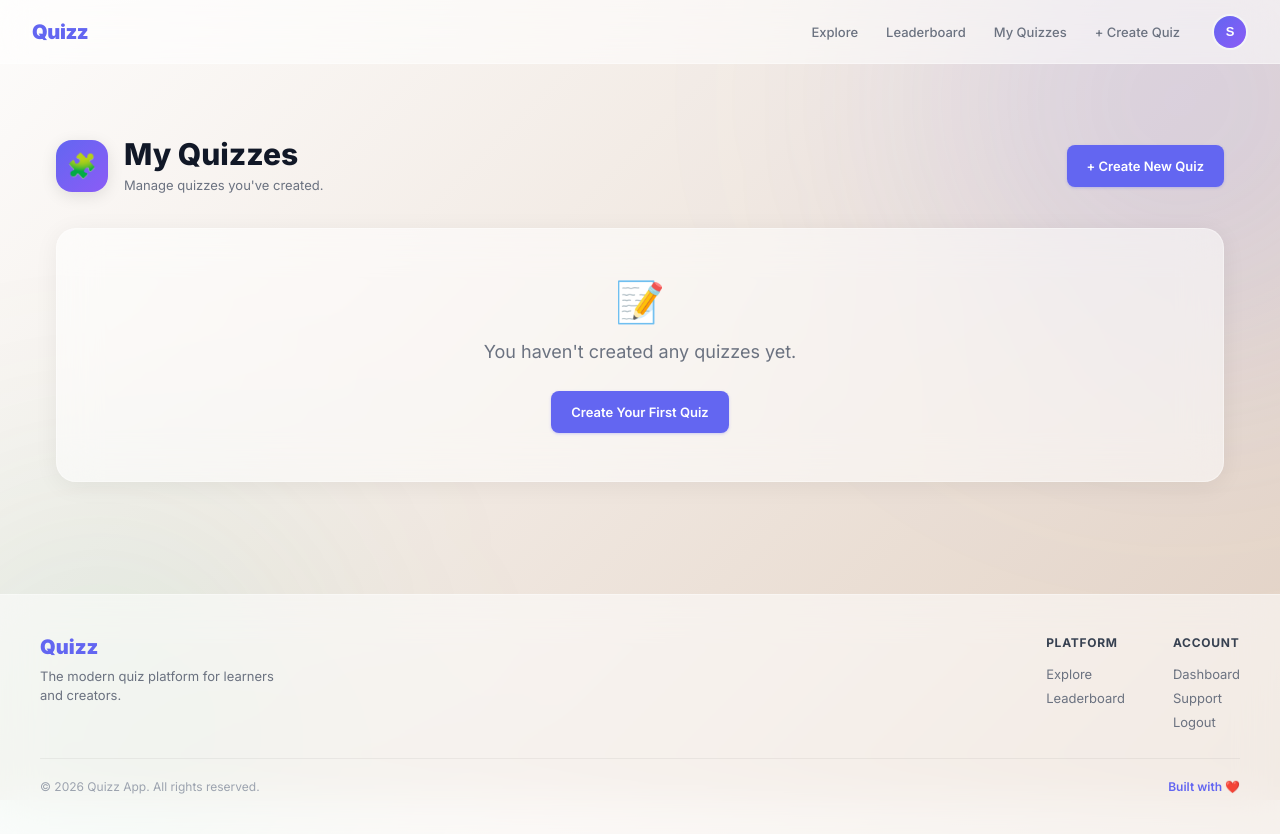
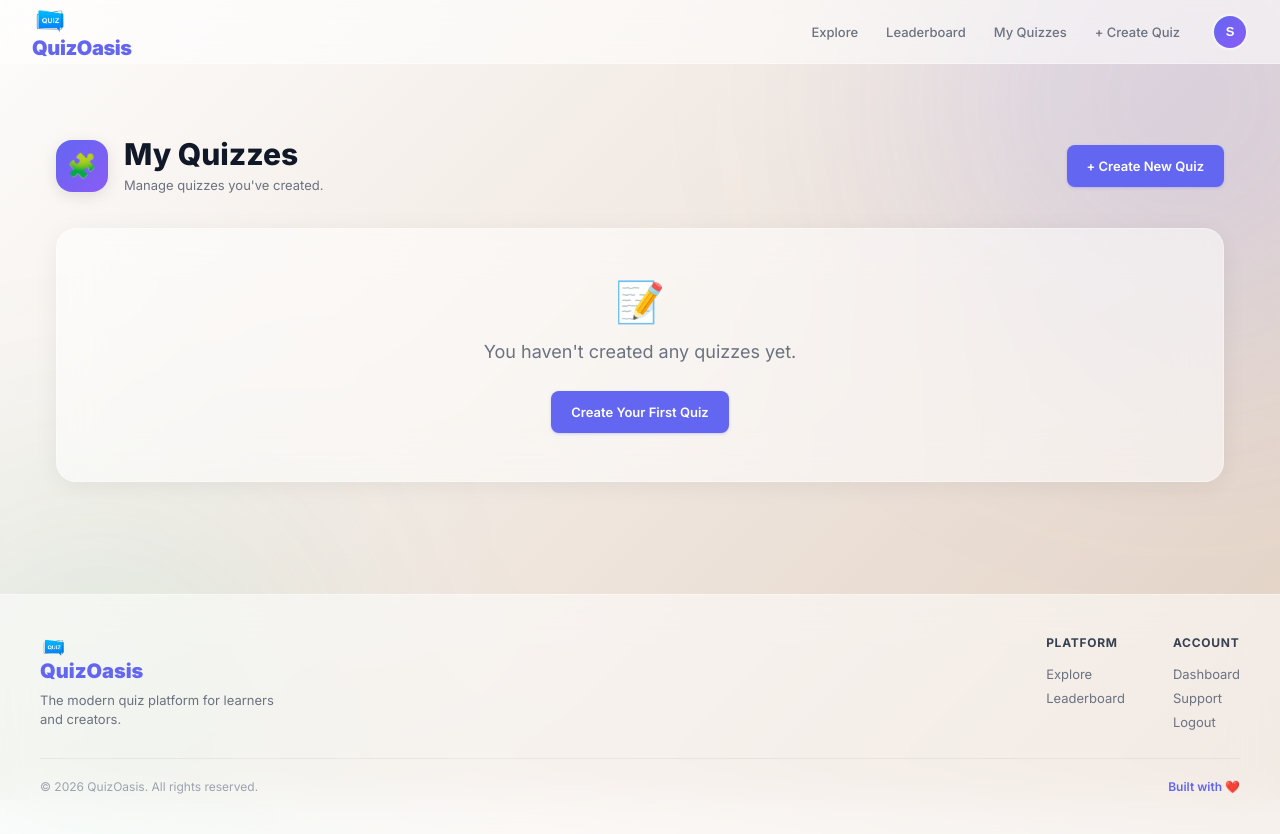
Before and after one commit to ragnarStark79/quizz-app, a Flask app: page /quizzes in a window 1280 px wide. Run offline with Flask 3, Linux system fonts and the light colour scheme; the visitor is signed in with stand-in values (Sample User, id 1); data that the repository does not hold is empty.

Commit message:
feat: Rebrand the application from Quizz to QuizOasis, updating all UI titles, script descriptions, and adding new branding assets.

```diff
--- a/app/routes/auth_routes.py
+++ b/app/routes/auth_routes.py
@@ -125,7 +125,7 @@ def register():
         if user:
             login_user(user)
             ActivityService.log_activity(user.id, 'Registered', 'Account created successfully')
-            flash('Registration successful! Welcome to Quizz.', 'success')
+            flash('Registration successful! Welcome to QuizOasis.', 'success')
             return redirect(url_for('dashboard.index'))
         else:
             flash(error, 'error')
--- a/app/templates/admin/index.html
+++ b/app/templates/admin/index.html
@@ -1,5 +1,5 @@
 {% extends "base.html" %}
-{% block title %}Admin Dashboard – Quizz{% endblock %}
+{% block title %}Admin Dashboard – QuizOasis{% endblock %}
 
 {% block content %}
 <div class="page-shell">
--- a/app/templates/auth/login.html
+++ b/app/templates/auth/login.html
@@ -1,5 +1,5 @@
 {% extends "base.html" %}
-{% block title %}Login – Quizz{% endblock %}
+{% block title %}Login – QuizOasis{% endblock %}
 
 {% block content %}
 <div style="display:flex;align-items:center;justify-content:center;min-height:calc(100vh - 200px);">
--- a/app/templates/auth/register.html
+++ b/app/templates/auth/register.html
@@ -1,5 +1,5 @@
 {% extends "base.html" %}
-{% block title %}Register – Quizz{% endblock %}
+{% block title %}Register – QuizOasis{% endblock %}
 
 {% block content %}
 <div style="display:flex;align-items:center;justify-content:center;min-height:calc(100vh - 200px);">
--- a/app/templates/base.html
+++ b/app/templates/base.html
@@ -4,9 +4,10 @@
 <head>
     <meta charset="UTF-8">
     <meta name="viewport" content="width=device-width, initial-scale=1.0">
-    <title>{% block title %}Quizz App{% endblock %}</title>
+    <title>{% block title %}QuizOasis{% endblock %}</title>
     <link href="https://fonts.googleapis.com/css2?family=Inter:wght@400;500;600;700;800;900&display=swap"
         rel="stylesheet">
+    <link rel="icon" type="image/png" href="{{ url_for('static', filename='images/favicon.png') }}">
     <link rel="stylesheet" href="{{ url_for('static', filename='css/style.css') }}">
     {% block head %}{% endblock %}
 </head>
@@ -15,7 +16,11 @@
 
     <!-- Navbar -->
     <nav class="navbar">
-        <a href="/" class="nav-brand">Quizz</a>
+        <a href="/" class="nav-brand">
+            <img src="{{ url_for('static', filename='images/logo.png') }}" alt="QuizOasis Logo"
+                style="height: 32px; width: auto; margin-right: 8px;">
+            QuizOasis
+        </a>
 
         <!-- Hamburger -->
         <div class="nav-toggle" id="navToggle" onclick="toggleNav()">
@@ -83,7 +88,11 @@
     <footer class="footer">
         <div class="footer-inner">
             <div>
-                <div class="footer-brand">Quizz</div>
+                <div class="footer-brand">
+                    <img src="{{ url_for('static', filename='images/logo.png') }}" alt="QuizOasis Logo"
+                        style="height: 24px; width: auto; margin-right: 6px; vertical-align: bottom;">
+                    QuizOasis
+                </div>
                 <p class="footer-text">The modern quiz platform for learners and creators.</p>
             </div>
             <div style="display:flex;gap:3rem;flex-wrap:wrap;">
@@ -110,7 +119,7 @@
             </div>
         </div>
         <div class="footer-bottom">
-            <span>&copy; 2026 Quizz App. All rights reserved.</span>
+            <span>&copy; 2026 QuizOasis. All rights reserved.</span>
             <span style="color:var(--primary);font-weight:600;">Built with ❤️</span>
         </div>
     </footer>
--- a/app/templates/dashboard/index.html
+++ b/app/templates/dashboard/index.html
@@ -1,5 +1,5 @@
 {% extends "base.html" %}
-{% block title %}Dashboard – Quizz{% endblock %}
+{% block title %}Dashboard – QuizOasis{% endblock %}
 
 {% block head %}
 <script src="https://cdn.jsdelivr.net/npm/chart.js@4.4.1/dist/chart.umd.min.js"></script>
--- a/app/templates/index.html
+++ b/app/templates/index.html
@@ -1,5 +1,5 @@
 {% extends "base.html" %}
-{% block title %}Quizz – The Modern Quiz Platform{% endblock %}
+{% block title %}QuizOasis – The Modern Quiz Platform{% endblock %}
 
 {% block content %}
 <div class="page-shell anim-slide" style="text-align:center;padding-top:var(--sp-20);padding-bottom:var(--sp-20);">
--- a/app/templates/leaderboard/index.html
+++ b/app/templates/leaderboard/index.html
@@ -1,5 +1,5 @@
 {% extends "base.html" %}
-{% block title %}Leaderboard – Quizz{% endblock %}
+{% block title %}Leaderboard – QuizOasis{% endblock %}
 
 {% block content %}
 <div class="page-shell" style="max-width:var(--max-w-lg);">
--- a/app/templates/profile/index.html
+++ b/app/templates/profile/index.html
@@ -1,5 +1,5 @@
 {% extends "base.html" %}
-{% block title %}My Profile – Quizz{% endblock %}
+{% block title %}My Profile – QuizOasis{% endblock %}
 
 {% block content %}
 <div class="page-shell" style="max-width:var(--max-w-lg);">
--- a/app/templates/quiz/create.html
+++ b/app/templates/quiz/create.html
@@ -1,5 +1,5 @@
 {% extends "base.html" %}
-{% block title %}Create Quiz – Quizz{% endblock %}
+{% block title %}Create Quiz – QuizOasis{% endblock %}
 
 {% block content %}
 <div class="page-shell" style="max-width:var(--max-w-md);">
--- a/app/templates/quiz/explore.html
+++ b/app/templates/quiz/explore.html
@@ -1,5 +1,5 @@
 {% extends "base.html" %}
-{% block title %}Explore Quizzes – Quizz{% endblock %}
+{% block title %}Explore Quizzes – QuizOasis{% endblock %}
 
 {% block content %}
 <div class="page-shell">
--- a/app/templates/quiz/list.html
+++ b/app/templates/quiz/list.html
@@ -1,5 +1,5 @@
 {% extends "base.html" %}
-{% block title %}My Quizzes – Quizz{% endblock %}
+{% block title %}My Quizzes – QuizOasis{% endblock %}
 
 {% block content %}
 <div class="page-shell">
--- a/app/templates/support/list.html
+++ b/app/templates/support/list.html
@@ -1,5 +1,5 @@
 {% extends "base.html" %}
-{% block title %}Support Center – Quizz{% endblock %}
+{% block title %}Support Center – QuizOasis{% endblock %}
 
 {% block content %}
 <div class="page-shell" style="max-width:var(--max-w-lg);">
--- a/app/templates/support/new.html
+++ b/app/templates/support/new.html
@@ -1,5 +1,5 @@
 {% extends "base.html" %}
-{% block title %}New Ticket – Quizz{% endblock %}
+{% block title %}New Ticket – QuizOasis{% endblock %}
 
 {% block content %}
 <div class="page-shell" style="max-width:var(--max-w-md);">
--- a/seedadmin.py
+++ b/seedadmin.py
@@ -1,6 +1,6 @@
 #!/usr/bin/env python
 """
-seedadmin.py – Create or promote an admin user for the Quizz application.
+seedadmin.py – Create or promote an admin user for the QuizOasis application.
 
 Usage:
     python seedadmin.py
@@ -49,7 +49,7 @@ def seed_admin(username: str, email: str, password: str) -> None:
                 print(f"🎉  Created new admin user '{username}' ({email})")
 
 if __name__ == '__main__':
-    parser = argparse.ArgumentParser(description='Seed an admin user into the Quizz database.')
+    parser = argparse.ArgumentParser(description='Seed an admin user into the QuizOasis database.')
     parser.add_argument('--username', default='admin',        help='Admin username (default: admin)')
     parser.add_argument('--email',    default='admin@quizz.app', help='Admin email')
     parser.add_argument('--password', default='Admin@12345',  help='Admin password')
```
Also changed, not shown: README.md, app/static/images/favicon.png (added), app/static/images/logo.png (added), app/static/images/megaphone-banner-quiz-label-stock-illustration-vector Background Removed.png (added), 1 other file.
